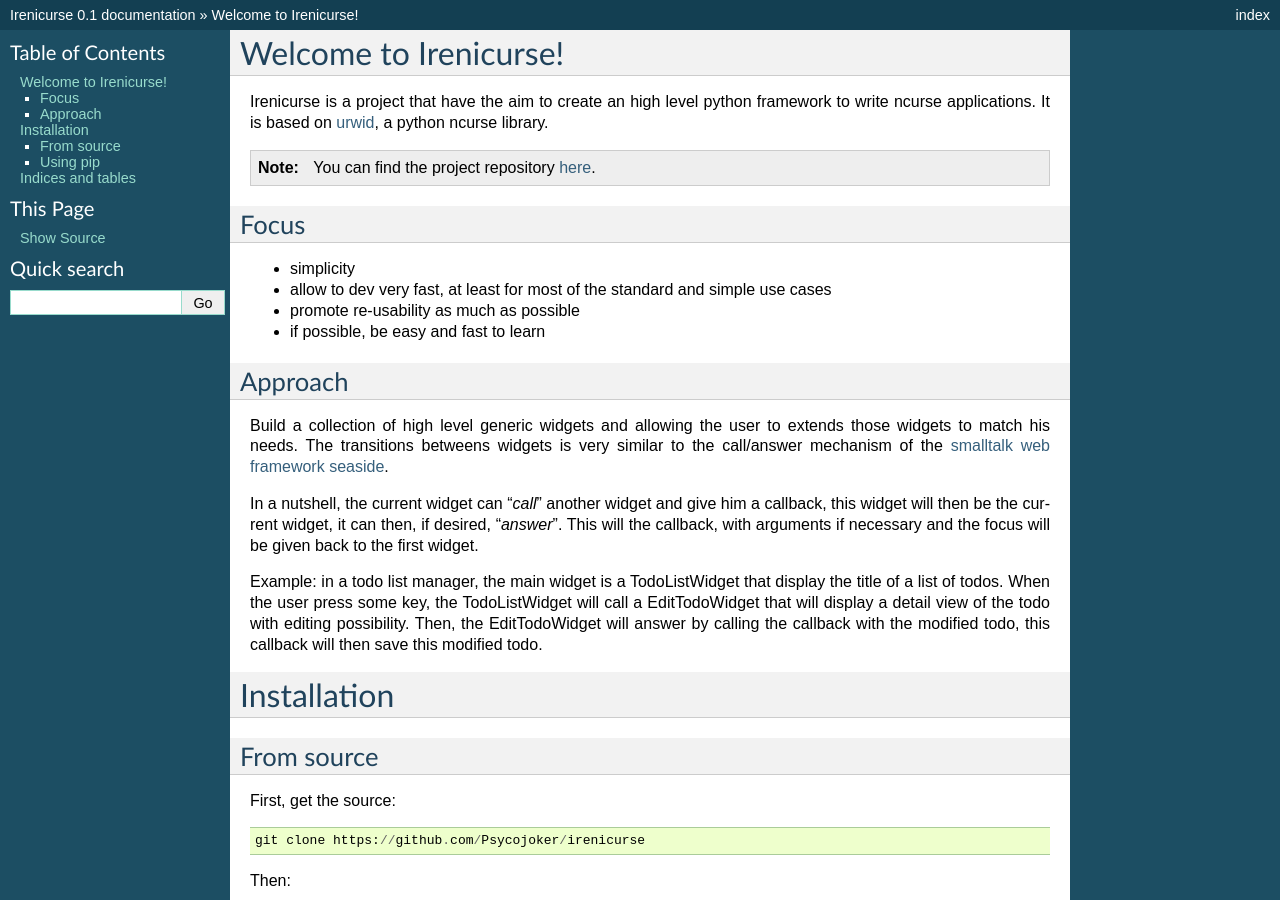
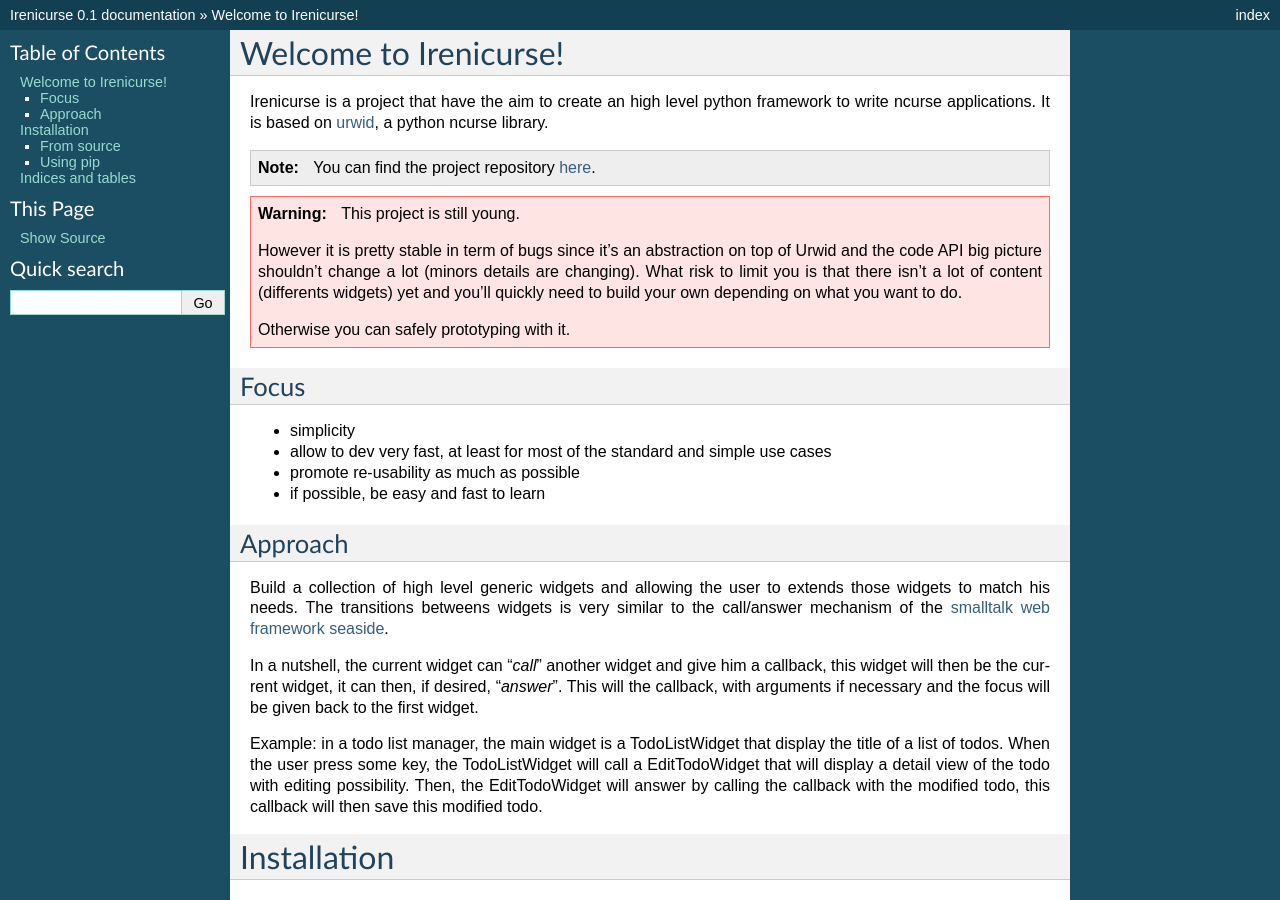
Before and after one commit to Psycojoker/irenicurse, a Sphinx documentation site: the page built from docs/index.rst, in a window 1280 px wide and 900 px high. Built offline with Sphinx 7.4.7, drawn with Linux system fonts in a browser that asks for light colours.

Commit message:
[doc] add warning notice at top of documentation

```diff
--- a/docs/index.rst
+++ b/docs/index.rst
@@ -10,6 +10,18 @@ Irenicurse is a project that have the aim to create an high level python framewo
 ncurse applications. It is based on `urwid <http://excess.org/urwid/>`_, a python ncurse library.
 
 .. Note:: You can find the project repository `here <https://github.com/Psycojoker/irenicurse>`_.
+
+.. Warning:: This project is still young.
+
+             However it is pretty stable in term of bugs since it's an
+             abstraction on top of Urwid and the code API big picture shouldn't
+             change a lot (minors details are changing). What risk to limit you
+             is that there isn't a lot of content (differents widgets) yet and
+             you'll quickly need to build your own depending on what you want
+             to do.
+
+             Otherwise you can safely prototyping with it.
+
 
 Focus
 -----
```
